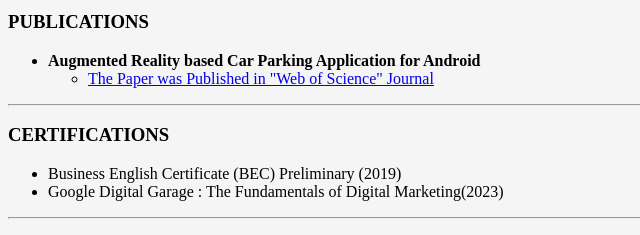
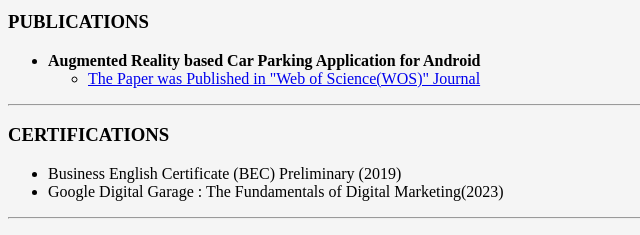
Before and after one commit to misterjit/My_HTML_Portfolio, a plain HTML site: page index.html in a window 1280 px wide. Shown: the part 1081-1316 px from the top of the page, 0-640 px from the left. Drawn offline with Linux system fonts and the light colour scheme.

Commit message:
index.html

```diff
--- a/index.html
+++ b/index.html
@@ -62,7 +62,7 @@
 <ul>
     <li><b>Augmented Reality based Car Parking Application for Android</b></li>
     <ul>
-        <li><a href="https://revistageintec.net/article/augmented-reality-based-car-parking-application-for-android/">The Paper was Published in "Web of Science" Journal</a></li>
+        <li><a href="https://revistageintec.net/article/augmented-reality-based-car-parking-application-for-android/">The Paper was Published in "Web of Science(WOS)" Journal</a></li>
     </ul>
 </ul>
 <hr />
```
